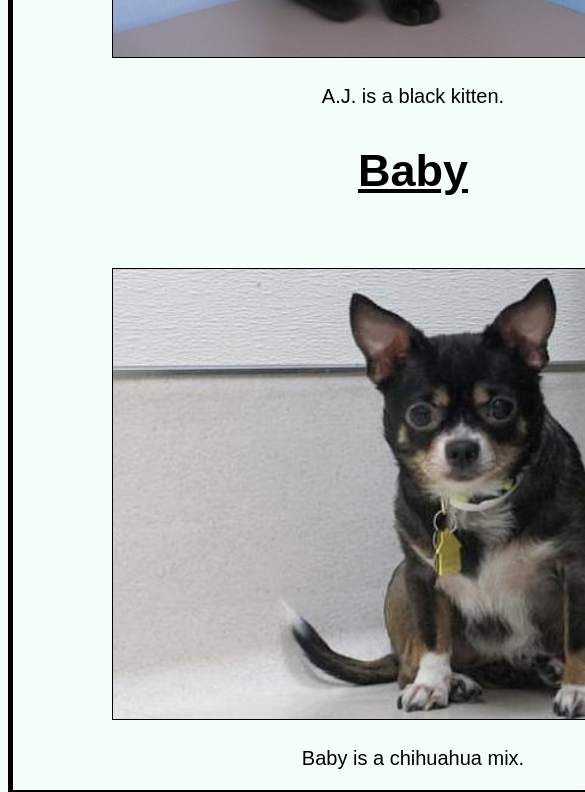
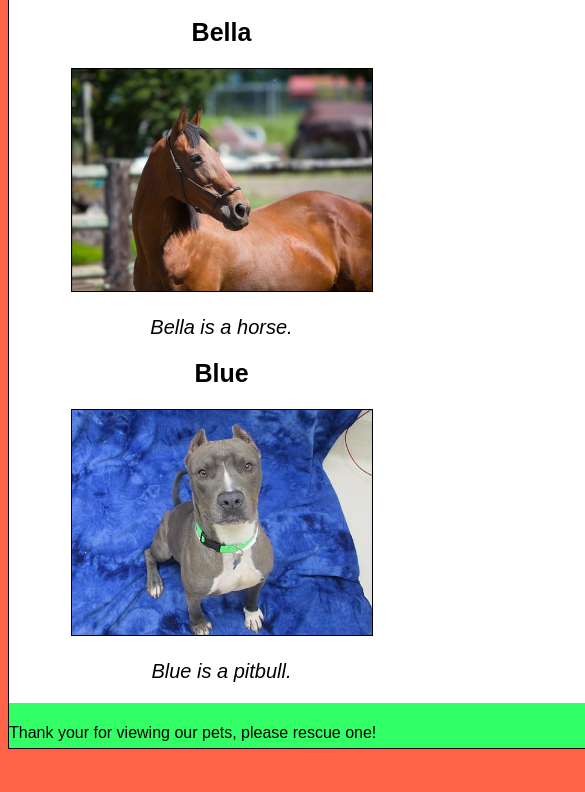
Before and after one commit to crneff84/cupcake_shop, a plain HTML site: page animal_shelter.html in a window 390 px wide. Shown: the part 801-1593 px from the top of the page, 585 px wide, since content can reach past the window. After the commit the page ends 1558 px from the top, so only its background shows below. Drawn offline with Linux system fonts and the light colour scheme.

Commit message:
Rewrote animal adoption page and added media query

```diff
--- a/animal_shelter.html
+++ b/animal_shelter.html
@@ -5,33 +5,56 @@
   <title>Animal Adoption</title>
   </head>
   <body>
+<div id="wrapper">
 
+  <div id="header">
     <h1>Animals Available for Adoption</h1>
+  </div>
 
-    <div class="column_1">
+  <div id="leftcolumn">
+    <p>Dogs</p>
+    <p>Cats</p>
+    <p>Horses</p>
+    <p>Hamsters</p>
+  </div>
+
+<div id="content">
+
+  <div id="column_left">
+    <div class="animal">
       <h2>A.J.</h2>
-      <br>
       <img src="img/aj.jpg">
       <p>A.J. is a black kitten.</p>
+    </div>
 
+    <div class="animal">
       <h2>Baby</h2>
-      <br>
       <img src="img/baby.jpg">
       <p>Baby is a chihuahua mix.</p>
     </div>
+  </div>
 
-    <div class="column_2">
+  <div id="column_right">
+    <div class="animal">
       <h2>Bella</h2>
-      <br>
       <img src="img/bella.jpg">
       <p>Bella is a horse.</p>
+    </div>
 
+    <div class="animal">
       <h2>Blue</h2>
-      <br>
       <img src="img/blue.jpg">
       <p>Blue is a pitbull.</p>
     </div>
+  </div>
+
+</div>
+
+  <div id="footer">
+      <p>Thank your for viewing our pets, please rescue one!</p>
+  </div>
 
 
+</div>
   </body>
 </html>
--- a/css/styles_animal_shelter.css
+++ b/css/styles_animal_shelter.css
@@ -1,12 +1,11 @@
 body {
-  text-align: center;
   background-color: #F5FFFA;
   font-family: sans-serif;
   color: black;
 }
 
 img {
-  width: 600px;
+  width: 300px;
   height: auto;
   border: solid 1px;
 }
@@ -17,40 +16,91 @@ h1 {
   font-size: 50px;
 }
 
-.column_1 {
-  width: 800px;
-  float: left;
-  border: solid 5px;
-  margin-right: 10px;
-  align-items: center;
-  justify-content: center;
-  font-family: sans-serif;
-  font-size: 30px;
+.animal {
+  text-align: center;
 }
 
-.column_2 {
-  width: 800px;
-  float: right;
-  border: solid 5px;
-  margin-right: 10px;
-  align-items: center;
-  justify-content: center;
-  font-family: sans-serif;
-  font-size: 30px;
+.animal h2 {
+  font-size: 25px;
 }
 
-.column_1 p {
+.animal p {
   font-size: 20px;
+  font-style: italic;
 }
 
-.column_1 h2 {
-  text-decoration: underline;
+#wrapper {
+  margin: 0 auto;
+  width: 1000px;
+  border: 1px solid black;
 }
 
-.column_2 p {
-  font-size: 20px;
+#header {
+  float: left;
+  height: 100px;
+  width: 1000px;
+  background: #FF6633;
+}
+#leftcolumn {
+  background: #33CCFF;
+  width: 150px;
+  height: 100%;
+  float: left;
+  text-align: center;
+
 }
 
-.column_2 h2 {
-  text-decoration: underline;
+#content {
+  float: left;
+  background: #FFFFFF;
+  width: 850px;
 }
+
+#column_left {
+  float: left;
+  width: 50%;
+}
+
+#column_right {
+  float: right;
+  width: 50%;
+}
+
+#footer {
+  padding-top: 5px;
+  text-align: center;
+  height: 40px;
+  width: 1000px;
+  background: #33FF66;
+  clear: both;
+}
+
+@media screen and (max-width:  600px)  {
+  body {
+    background:  #FF6347;
+  }
+
+  h1 {
+    text-align: left;
+    font-size: 25px;
+  }
+
+  #leftcolumn {
+    display: none;
+  }
+  #column_left {
+    float: none;
+    width: 50%;
+  }
+
+  #column_right {
+    float: none;
+    width: 50%;
+  }
+
+  #footer {
+    text-align: left;
+  }
+
+
+}
```
